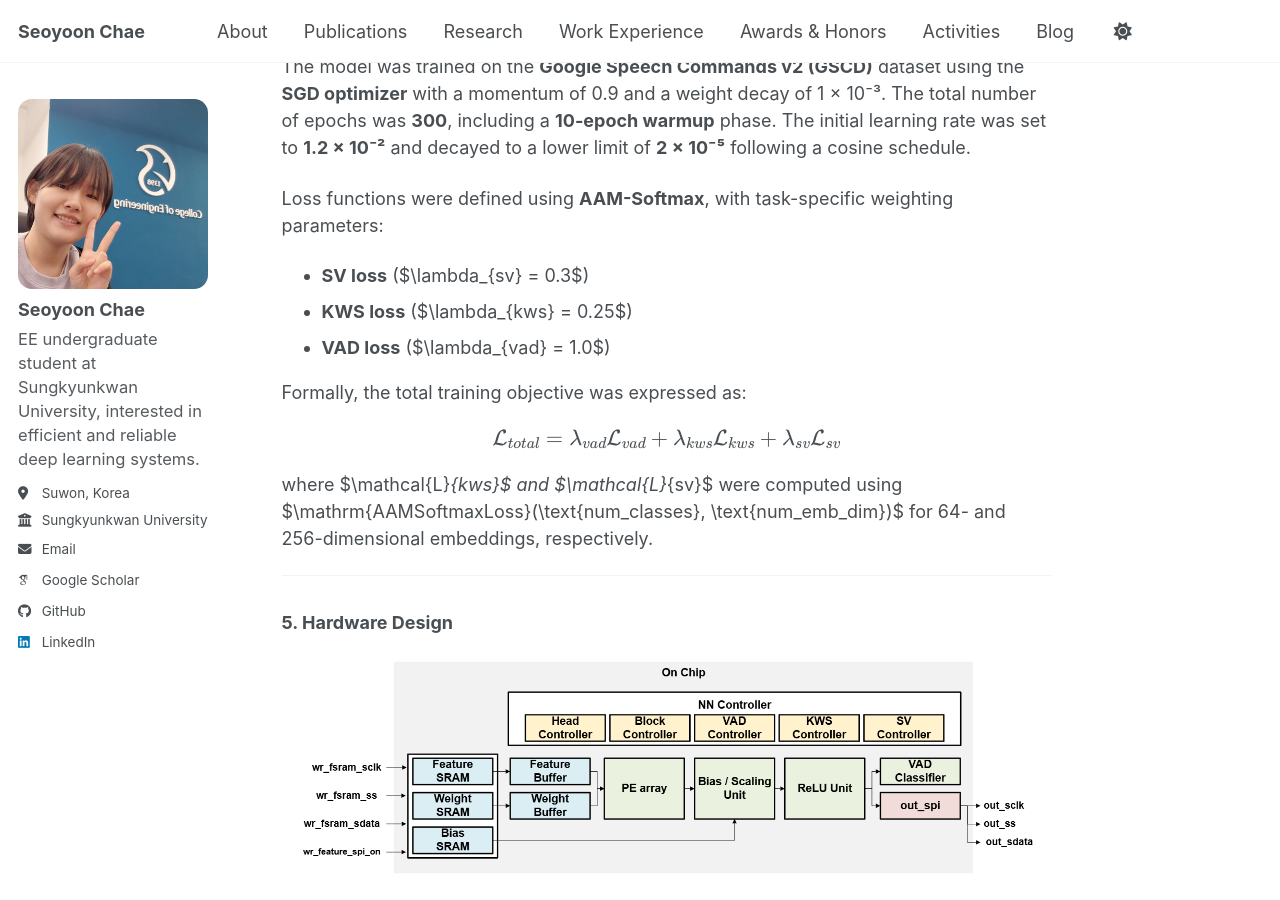
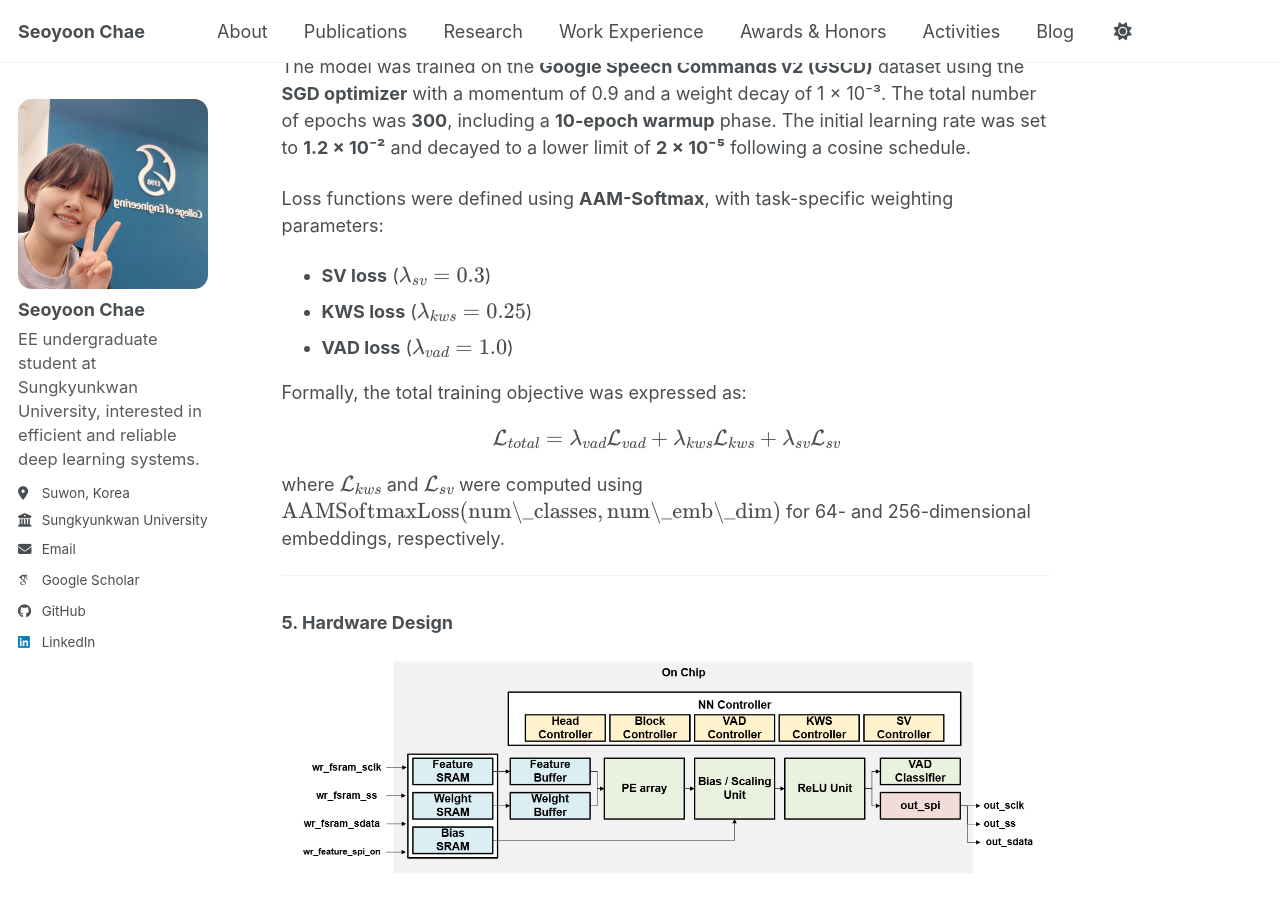
Before and after one commit to chae-sy/chae-sy.github.io, a Jekyll site: the page built from _posts/2025-07-10-Quantized-BC-ResNet-Tape-Out.md, in a window 1280 px wide and 900 px high, scrolled down 3980 px. Built offline with Jekyll 4.4.1, drawn with Linux system fonts in a browser that asks for light colours; some web fonts are replaced; a script bundle is joined from its source files by our own code; library files that are not in the unit come from our copies.

Commit message:
Latex corrections

```diff
--- a/_posts/2025-07-10-Quantized-BC-ResNet-Tape-Out.md
+++ b/_posts/2025-07-10-Quantized-BC-ResNet-Tape-Out.md
@@ -67,9 +67,9 @@ The model was trained on the **Google Speech Commands v2 (GSCD)** dataset using
 
 Loss functions were defined using **AAM-Softmax**, with task-specific weighting parameters:
 
-- **SV loss** ($\lambda_{sv} = 0.3$)
-- **KWS loss** ($\lambda_{kws} = 0.25$)
-- **VAD loss** ($\lambda_{vad} = 1.0$)
+- **SV loss** ($$\lambda_{sv} = 0.3$$)
+- **KWS loss** ($$\lambda_{kws} = 0.25$$)
+- **VAD loss** ($$\lambda_{vad} = 1.0$$)
 
 
 Formally, the total training objective was expressed as:
@@ -84,7 +84,7 @@ $$
 \lambda_{sv}\mathcal{L}_{sv}
 $$
 
-where $\mathcal{L}_{kws}$ and $\mathcal{L}_{sv}$ were computed using $\mathrm{AAMSoftmaxLoss}(\text{num\_classes}, \text{num\_emb\_dim})$ for 64- and 256-dimensional embeddings, respectively.
+where $$\mathcal{L}_{kws}$$ and $$\mathcal{L}_{sv}$$ were computed using $$\mathrm{AAMSoftmaxLoss}(\text{num\_classes}, \text{num\_emb\_dim})$$ for 64- and 256-dimensional embeddings, respectively.
 
 ---
 
```
Also changed, not shown: _posts/2025-10-16-LLM-on-FPGA.md (+2 -2 lines).
